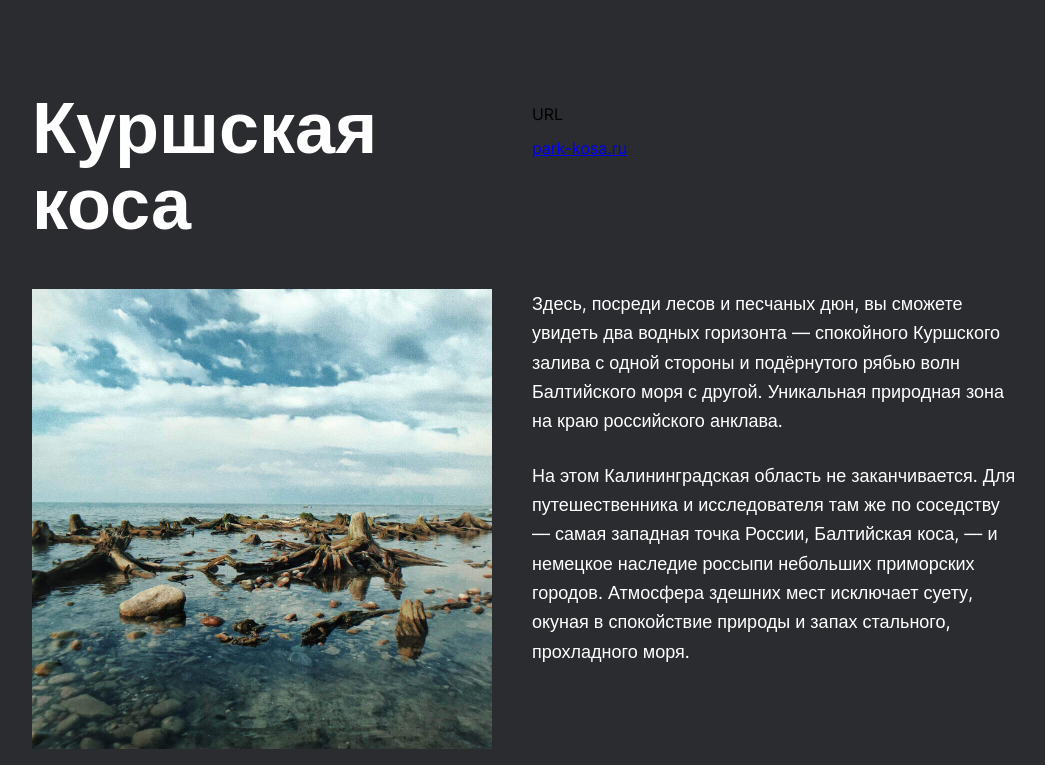
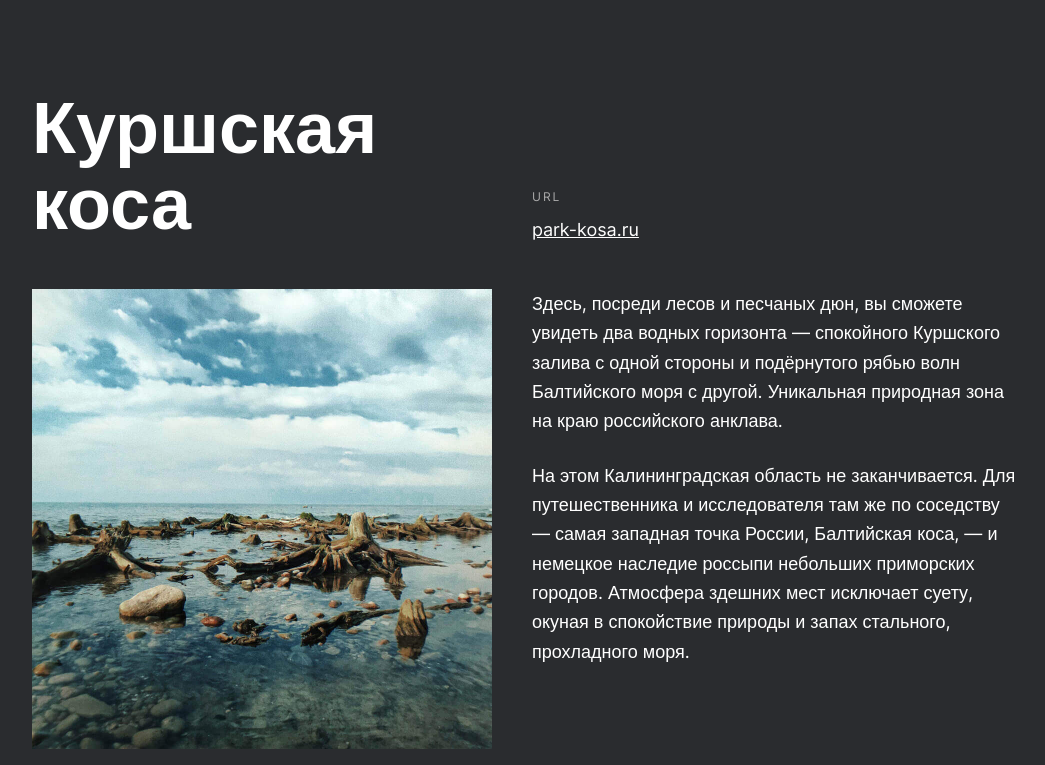
Before and after one commit to Garbovskayaaa/russian-travel, a plain HTML site: page index.html in a window 1280 px wide. Shown: the part 2955-3720 px from the top of the page, without its empty margins (116-1161 px from the left). Drawn offline with Linux system fonts and the light colour scheme; files whose address does not match are found by name.

Commit message:
fix: 1 спринт

```diff
--- a/blocks/intro/__list-digit/intro__list-digit.css
+++ b/blocks/intro/__list-digit/intro__list-digit.css
@@ -1,3 +1,3 @@
 .intro__list-digit{
-    font-weight: 700;
+    font-weight: 400;
 }
--- a/blocks/intro/__list/intro__list.css
+++ b/blocks/intro/__list/intro__list.css
@@ -1,6 +1,6 @@
 .intro__list{
   padding: 0;
-  font-weight: 400;
+  font-weight: 700;
   font-size: 12px;
   line-height: 18px;
   color: #FFFFFF;
--- a/fonts/fonts.css
+++ b/fonts/fonts.css
@@ -6,7 +6,7 @@
   }
 @font-face {
     font-family: 'Inter';
-    font-style: bold;
+    font-style: normal;
     font-weight: 900;
     src: url('../fonts/inter-v3-latin-900.woff2') format('woff2');
   }
--- a/pages/index.css
+++ b/pages/index.css
@@ -30,7 +30,7 @@
 @import url('../blocks/place/__paragraph/place__paragraph.css');
 @import url('../blocks/place/__paragraph/__paragraphs/place__paragraphs.css');
 @import url('../blocks/place/__title/place__title.css');
-@import url('../blocks/place/__website-link/place__website-link.css;
+@import url('../blocks/place/__website-link/place__website-link.css');
 @import url('../blocks/place/__website-heading/place__website-heading.css');
 @import url('../blocks/place/__website/place__website.css');
 
```
